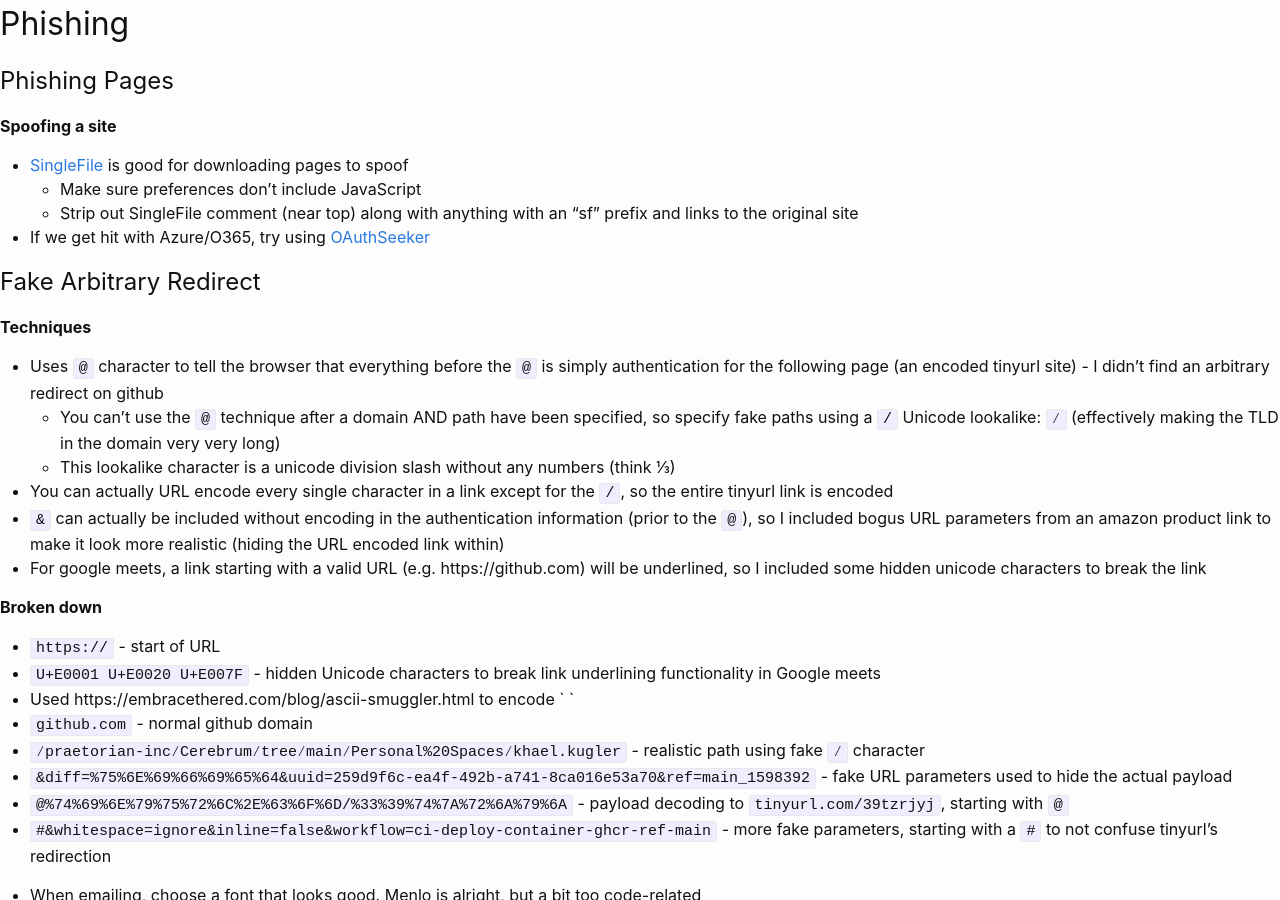
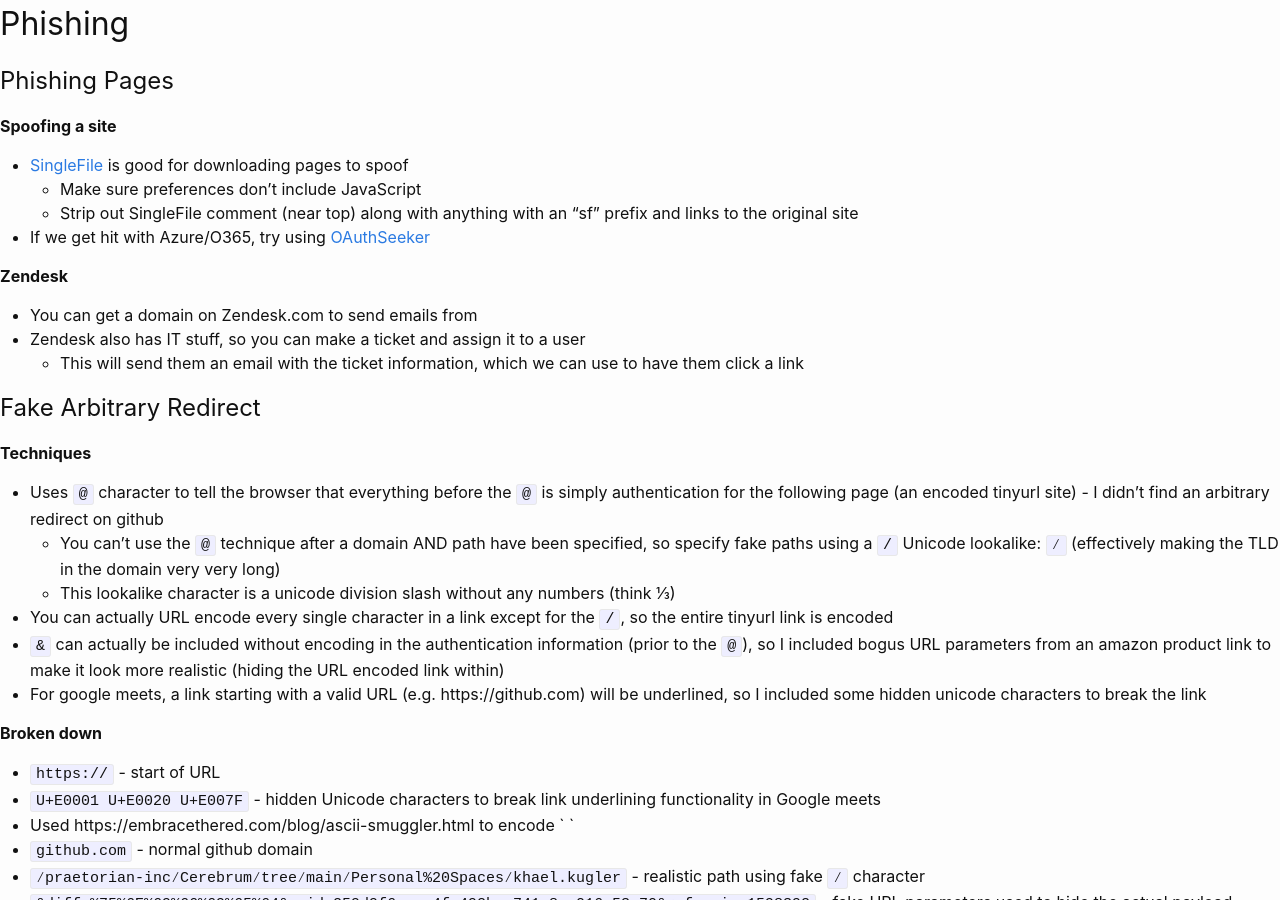
Before and after one commit to KhaelK138/KhaelK138.github.io, a Jekyll site: the page built from markdown/Phishing.md, in a window 1280 px wide and 900 px high. Built offline with Jekyll 4.4.1, drawn with Linux system fonts in a browser that asks for light colours; our own code applies the rules of GitHub Pages for plain Markdown files.

Commit message:
added zendesk to phishing

```diff
--- a/markdown/Phishing.md
+++ b/markdown/Phishing.md
@@ -10,6 +10,11 @@
   - Make sure preferences don't include JavaScript
   - Strip out SingleFile comment (near top) along with anything with an "sf" prefix and links to the original site
 - If we get hit with Azure/O365, try using [OAuthSeeker](https://github.com/praetorian-inc/oauthseeker/)
+
+**Zendesk**
+- You can get a domain on Zendesk.com to send emails from
+- Zendesk also has IT stuff, so you can make a ticket and assign it to a user
+  - This will send them an email with the ticket information, which we can use to have them click a link
 
 ## Fake Arbitrary Redirect
 
```
